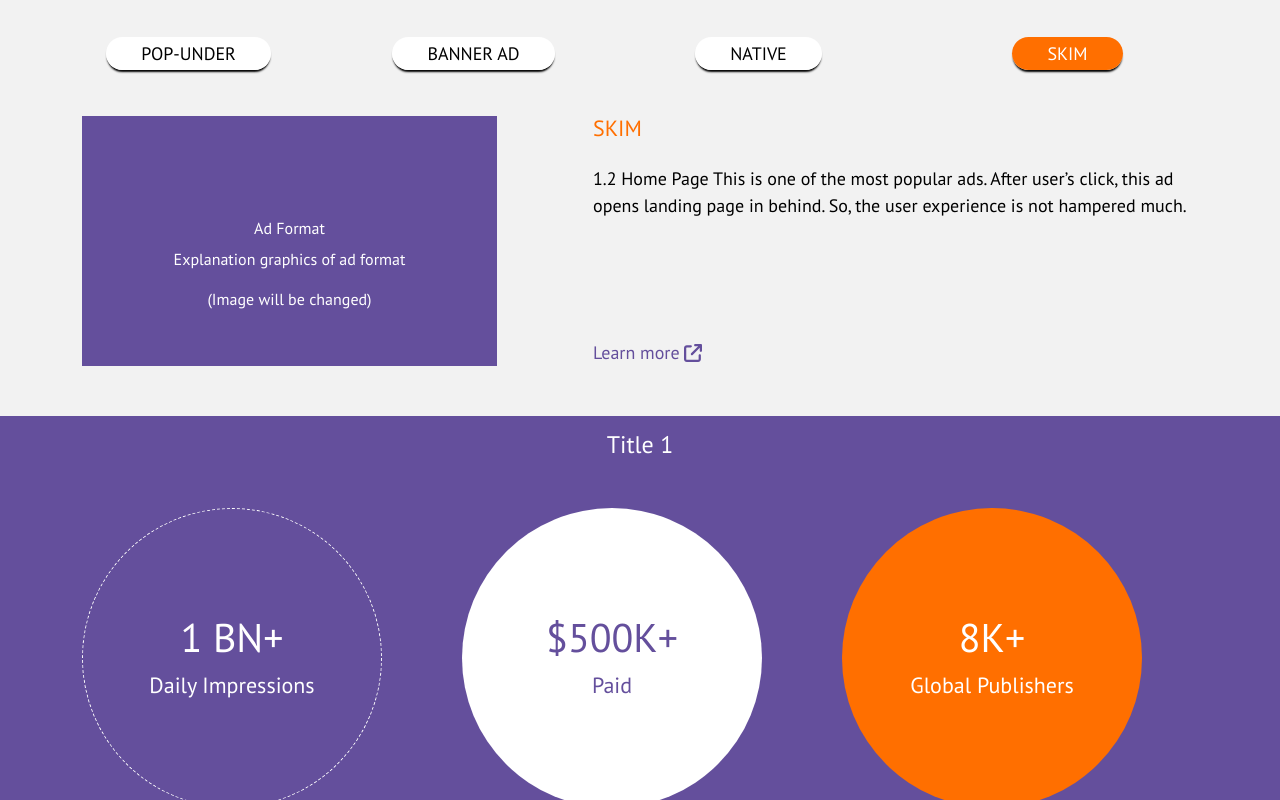
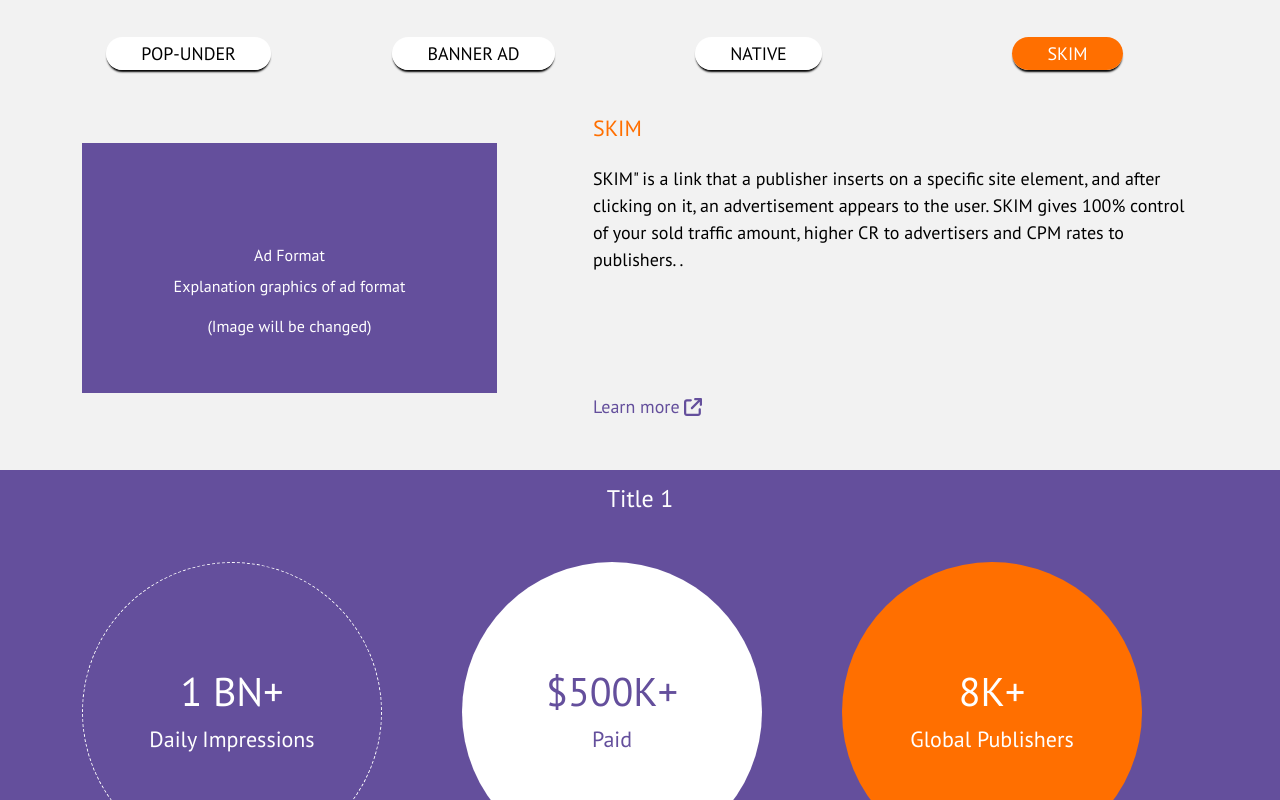
Before and after one commit to rifatjahan823/Task-1, a React (Create React App) app: page /Skim in a window 1280 px wide. Shown: the part 1009-1809 px from the top of the page. Built offline with nearby package versions, Linux system fonts and the light colour scheme.

Commit message:
change nasted route

```diff
--- a/src/Components/Add/BannerAd.js
+++ b/src/Components/Add/BannerAd.js
@@ -15,9 +15,7 @@ const BannerAd = () => {
            </div>
            <div className='col-12 col-md-7 ps-5 text-start '>
             <h3 className='banner-title'>BANNER AD</h3>
-            <p className='banner-content pt-3 pb-5 mb-5'>1.2 Home Page This is one of the most popular ads. After user’s click, this
-              ad opens landing page in behind. So, the user experience is
-                not hampered much.</p>
+            <p className='banner-content pt-3 pb-5 mb-5'>Choose between the available banner formats. Highlyeffective ad for visibility.</p>
                 <div className='mt-5 pt-4'><a className='' href="#" style={{textDecoration:"none",color:'#644F9C',fontSize:"18px"}}>Learn more  <FontAwesomeIcon className='banner-icon' icon={faExternalLink} /></a></div>
            </div>
         </div>
--- a/src/Components/Add/Native.js
+++ b/src/Components/Add/Native.js
@@ -15,9 +15,10 @@ const Native = () => {
            </div>
            <div className='col-12 col-md-7 ps-5 text-start '>
             <h3 className='banner-title'>NATIVE</h3>
-            <p className='banner-content pt-3 pb-5 mb-5'>1.2 Home Page This is one of the most popular ads. After user’s click, this
-              ad opens landing page in behind. So, the user experience is
-                not hampered much.</p>
+            <p className='banner-content pt-3 pb-5 mb-5'>Ad format with the image and the title, that perfectly fits intothe content of the site.
+Native ads are placed in the most visible areas of the page
+and, thus, this format shows good results and the level of
+interaction..</p>
                 <div className='mt-5 pt-4'><a className='' href="#" style={{textDecoration:"none",color:'#644F9C',fontSize:"18px"}}>Learn more  <FontAwesomeIcon className='banner-icon' icon={faExternalLink} /></a></div>
            </div>
         </div>
--- a/src/Components/Add/Popunder.js
+++ b/src/Components/Add/Popunder.js
@@ -16,7 +16,7 @@ const Popunder = () => {
            </div>
            <div className='col-12 col-md-7 ps-5 text-start '>
             <h3 className='banner-title'>POP-UNDER</h3>
-            <p className='banner-content pt-3 pb-5 mb-5'>1.2 Home Page This is one of the most popular ads. After user’s click, this
+            <p className='banner-content pt-3 pb-5 mb-5'>This is one of the most popular ads. After user’s click, this
               ad opens landing page in behind. So, the user experience is
                 not hampered much.</p>
                 <div className='mt-5 pt-4'><a className='' href="#" style={{textDecoration:"none",color:'#644F9C',fontSize:"18px"}}>Learn more  <FontAwesomeIcon className='banner-icon' icon={faExternalLink} /></a></div>
--- a/src/Components/Add/Skim.js
+++ b/src/Components/Add/Skim.js
@@ -15,9 +15,12 @@ const Skim = () => {
            </div>
            <div className='col-12 col-md-7 ps-5 text-start '>
             <h3 className='banner-title'>SKIM</h3>
-            <p className='banner-content pt-3 pb-5 mb-5'>1.2 Home Page This is one of the most popular ads. After user’s click, this
-              ad opens landing page in behind. So, the user experience is
-                not hampered much.</p>
+            <p className='banner-content pt-3 pb-5 mb-5'> SKIM" is a link that a publisher inserts on a specific site
+element, and after clicking on it, an advertisement appears
+to the user.
+SKIM gives 100% control of your sold traffic amount, higher
+CR to advertisers and CPM rates to publishers.
+.</p>
                 <div className='mt-5 pt-4'><a className='' href="#" style={{textDecoration:"none",color:'#644F9C',fontSize:"18px"}}>Learn more  <FontAwesomeIcon className='banner-icon' icon={faExternalLink} /></a></div>
            </div>
         </div>
--- a/src/Components/Navebar/Navebar.js
+++ b/src/Components/Navebar/Navebar.js
@@ -11,7 +11,7 @@ const Navebar = () => {
             <Container>
             <Navbar.Brand href="#home"> <h1 className='logo'>LOGO</h1></Navbar.Brand>
             <Nav className="ms-auto">
-            <Nav.Link href="#home"><span style={{color:'green'}}>BN</span>/EN</Nav.Link>
+            <Nav.Link href="#home"><span style={{color:'green'}}>BN </span>/ EN</Nav.Link>
             </Nav>
             </Container>
             </Navbar>
```
